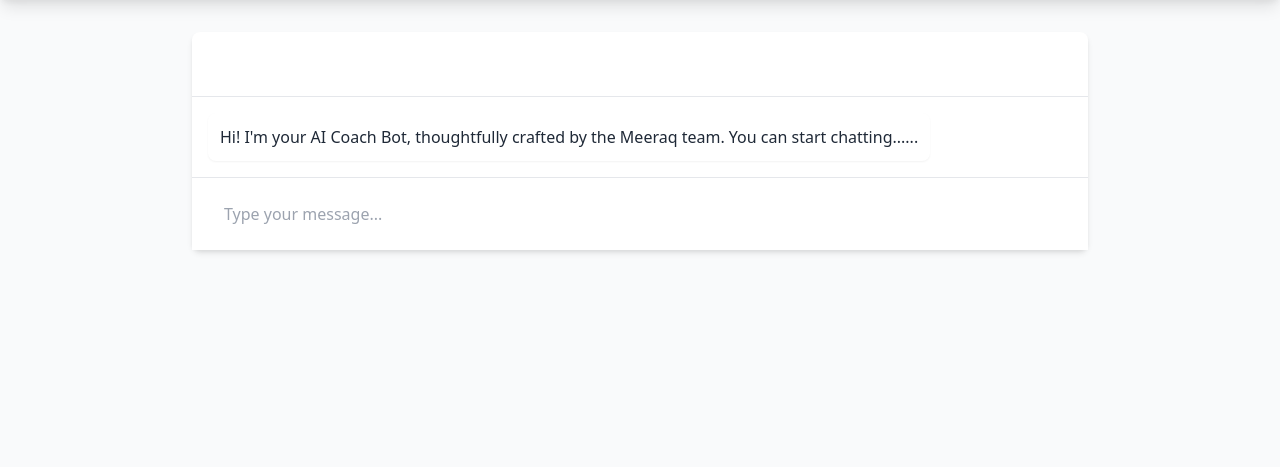
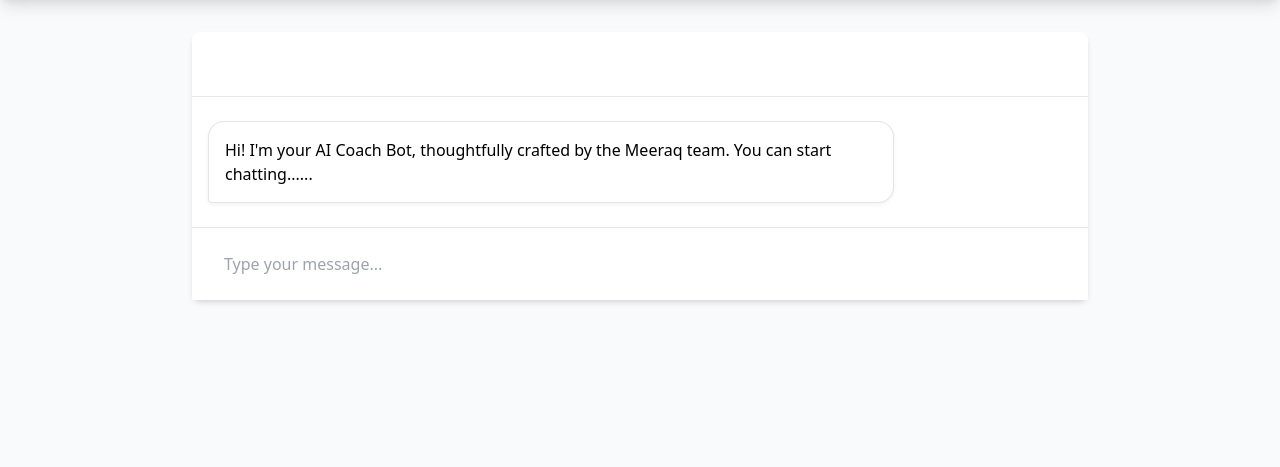
Before and after one commit to charankolisetty/coaching_bot, a Flask app: page /chat in a window 1280 px wide. Shown: the part 56-523 px from the top of the page. Run offline with Flask 3, Linux system fonts and the light colour scheme; the visitor is signed in with stand-in values (Sample User, id 1); data that the repository does not hold is empty.

Commit message:
inital commit - app

```diff
--- a/static/css/style.css
+++ b/static/css/style.css
@@ -35,31 +35,40 @@
     transition: transform 0.2s ease;
     box-shadow: 0 2px 4px rgba(0, 0, 0, 0.05);
     animation: slideIn 0.3s ease-out;
+    border: 1px solid rgba(0, 0, 0, 0.1); /* Added black border */
 }
 
 .user-message {
+    background: linear-gradient(135deg, var(--meeraq-pink), var(--meeraq-purple));
+    color: white;
     margin-left: auto;
     border-bottom-right-radius: 0.25rem;
 }
 
 .bot-message {
+    background: white;
     margin-right: auto;
     border-bottom-left-radius: 0.25rem;
-    border: 1px solid rgba(0, 0, 0, 0.1);
+}
+
+/* Make messages more visible */
+.user-message p, .bot-message p {
+    color: inherit;
+    font-size: 1rem;
+    line-height: 1.5;
 }
 
 /* Timestamps */
 .message::after {
     content: attr(data-time);
     position: absolute;
-    bottom: -1.25rem;
+    bottom: -1.5rem;
     font-size: 0.75rem;
     color: #6b7280;
 }
 
 .user-message::after {
     right: 0.5rem;
-    color: var(--meeraq-pink);
 }
 
 .bot-message::after {
@@ -70,7 +79,8 @@
 .typing-indicator {
     display: flex;
     padding: 0.75rem 1rem;
-    background: var(--meeraq-gradient);
+    background-color: white;
+    border: 1px solid rgba(0, 0, 0, 0.1);
     border-radius: 1rem;
     margin: 0.5rem 0;
     width: fit-content;
@@ -79,11 +89,17 @@
 .typing-indicator span {
     height: 6px;
     width: 6px;
-    background: white;
+    background: linear-gradient(135deg, var(--meeraq-pink), var(--meeraq-purple));
     border-radius: 50%;
     margin: 0 2px;
     display: inline-block;
     animation: bounce 1.4s infinite ease-in-out;
+}
+
+/* Improved message spacing */
+.flex-col.space-y-4 > * {
+    margin-top: 1rem;
+    margin-bottom: 1rem;
 }
 
 .typing-indicator span {
--- a/templates/chat.html
+++ b/templates/chat.html
@@ -7,13 +7,16 @@
     <!-- Header with gradient -->
     <div class="p-4 bg-gradient-to-r from-[#E6007E] via-[#9B3899] to-[#1B1464] border-b">
         <div class="flex items-center justify-between">
-            <div class="flex items-center space-x-2">
+            <!-- Three column layout: logo, title, user info -->
+            <div class="w-1/3">
                 <span class="text-2xl font-bold text-white" style="font-family: 'Arial', sans-serif;">
                     meeraq
-                    <span class="ml-2 text-xl font-normal">Coach Bot</span>
                 </span>
             </div>
-            <div class="flex items-center space-x-3">
+            <div class="w-1/3 text-center">
+                <span class="text-xl text-white font-semibold">Coach Bot</span>
+            </div>
+            <div class="w-1/3 flex justify-end space-x-3">
                 <span class="text-white text-sm">
                     <i class="fas fa-user mr-1"></i>
                     {{ session.get('username') }}
@@ -33,24 +36,26 @@
     </div>
 
     <!-- Chat messages area -->
-    <div id="chat-messages" class="flex-1 overflow-y-auto p-4 space-y-4 bg-[#1B1464]/5">
+    <div id="chat-messages" class="flex-1 overflow-y-auto p-4 space-y-4 bg-white">
         <!-- Welcome message -->
         <div class="flex items-start space-x-2">
-            <div class="bg-white rounded-lg p-3 max-w-[80%] shadow-sm">
+            <div class="message bot-message">
                 <p class="text-gray-800">Hi! I'm your AI Coach Bot, thoughtfully crafted by the Meeraq team. You can start chatting......</p>
             </div>
         </div>
 
-        <!-- Messages will be added here -->
+        <!-- Messages -->
         {% for message in chat_history %}
-        <div class="flex flex-col space-y-2">
+        <div class="flex flex-col space-y-4">
+            <!-- User message -->
             <div class="flex justify-end">
-                <div class="message user-message bg-gradient-to-r from-[#E6007E] to-[#9B3899]" data-time="{{ message.timestamp|format_time if message.timestamp else '' }}">
+                <div class="message user-message">
                     <p class="text-white">{{ message.prompt }}</p>
                 </div>
             </div>
-            <div class="flex items-start space-x-2">
-                <div class="message bot-message bg-white" data-time="{{ message.timestamp|format_time if message.timestamp else '' }}">
+            <!-- Bot message -->
+            <div class="flex items-start">
+                <div class="message bot-message">
                     <p class="text-gray-800">{{ message.response }}</p>
                 </div>
             </div>
```
